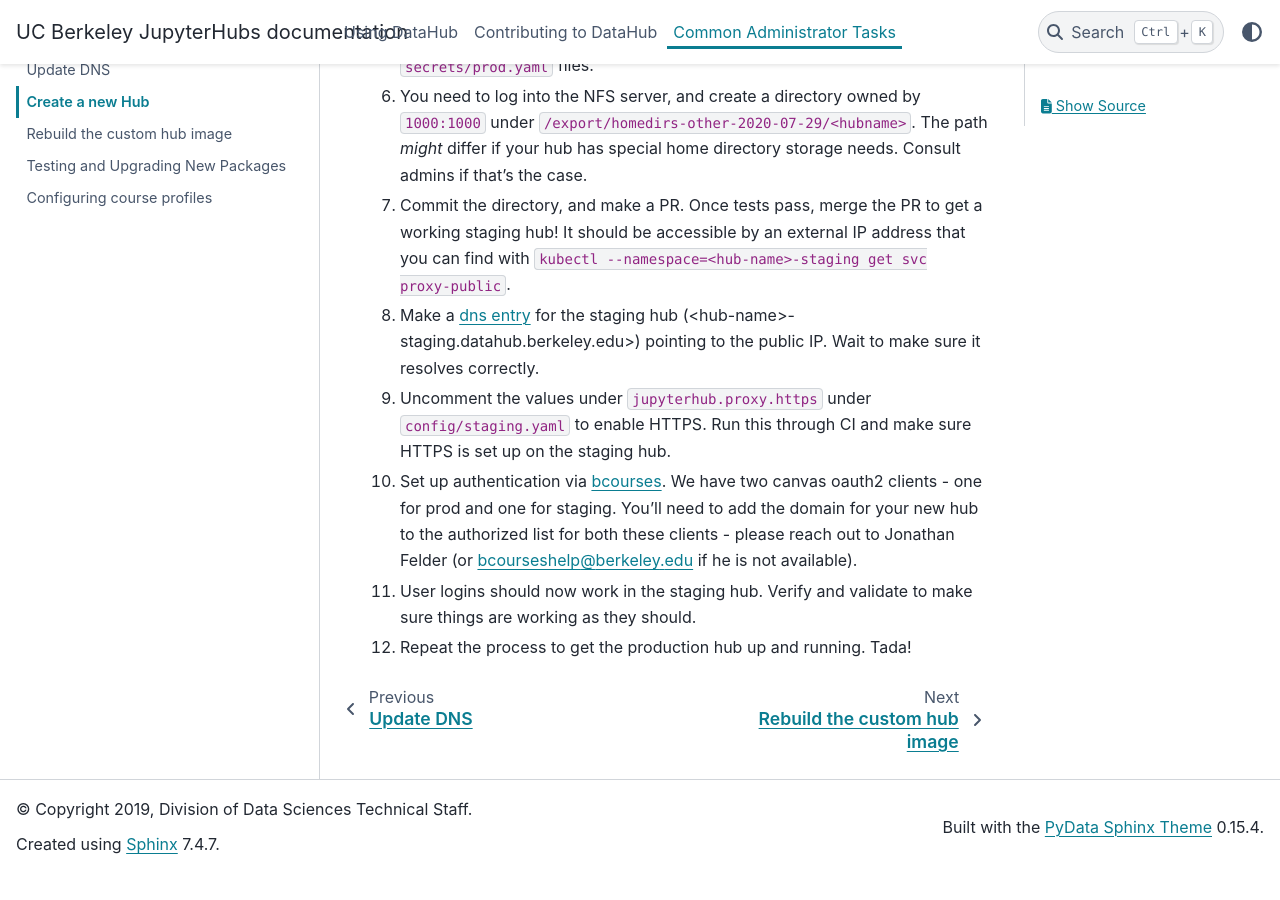
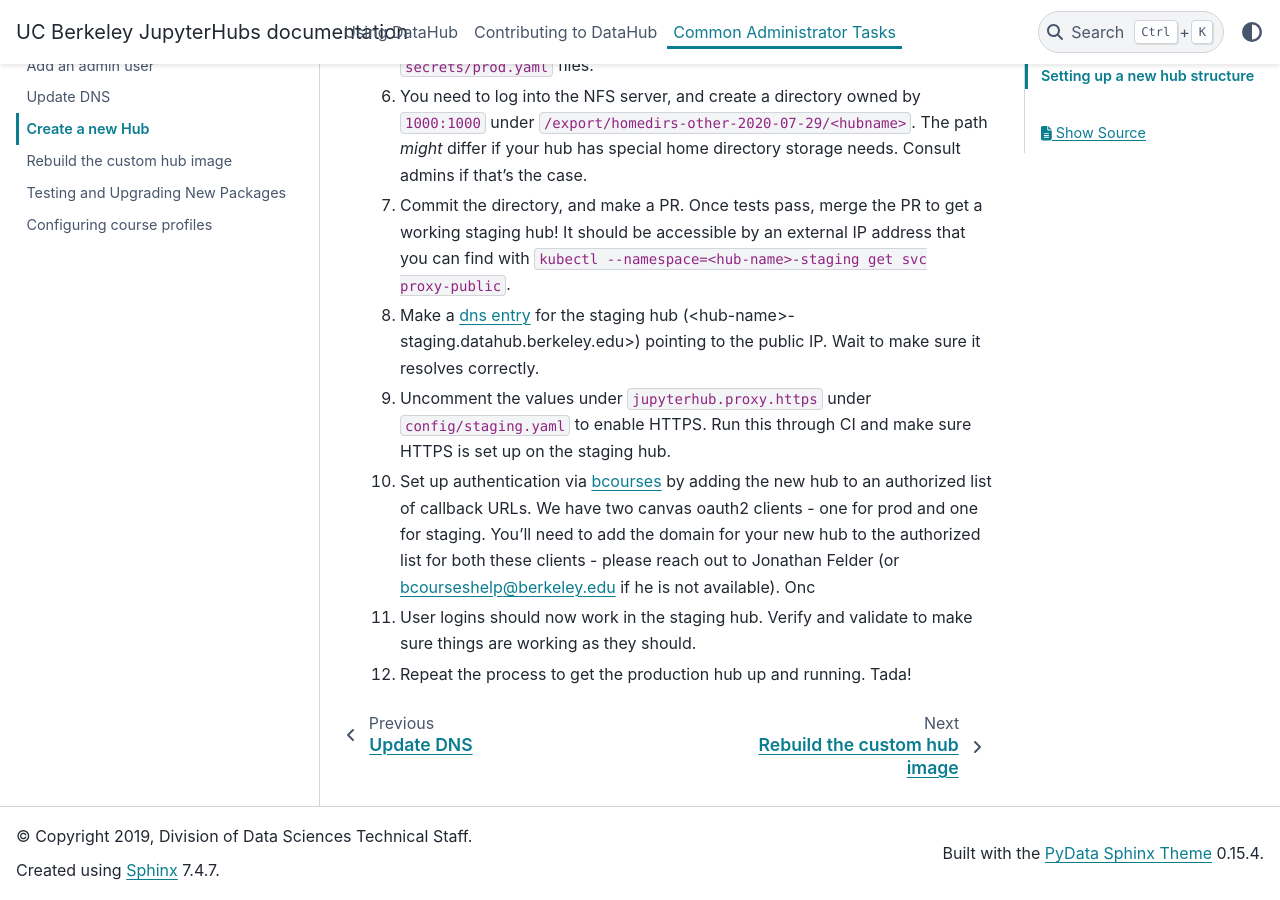
Before and after one commit to berkeley-dsep-infra/datahub, a Sphinx documentation site: the page built from docs/admins/howto/new-hub.rst, in a window 1280 px wide and 900 px high, scrolled down 1209 px. Built offline with Sphinx 7.4.7 and the PyData theme 0.15.4, drawn with Linux system fonts in a browser that asks for light colours; before the commit the page ends 2082 px from its top, so only the background shows below that.

```diff
--- a/docs/admins/howto/new-hub.rst
+++ b/docs/admins/howto/new-hub.rst
@@ -66,11 +66,12 @@
 #. Uncomment the values under ``jupyterhub.proxy.https`` under ``config/staging.yaml``
    to enable HTTPS. Run this through CI and make sure HTTPS is set up on the staging hub.
 
-#. Set up authentication via `bcourses <https://bcourses.berkeley.edu>`_. We
+#. Set up authentication via `bcourses <https://bcourses.berkeley.edu>`_ by adding
+   the new hub to an authorized list of callback URLs. We
    have two canvas oauth2 clients - one for prod and one for staging. You'll
    need to add the domain for your new hub to the authorized list for both these
    clients - please reach out to Jonathan Felder (or bcourseshelp@berkeley.edu
-   if he is not available).
+   if he is not available). Onc
 
 #. User logins should now work in the staging hub. Verify and validate to make sure things are
    working as they should.
```
Also changed, not shown: 2 other files.
